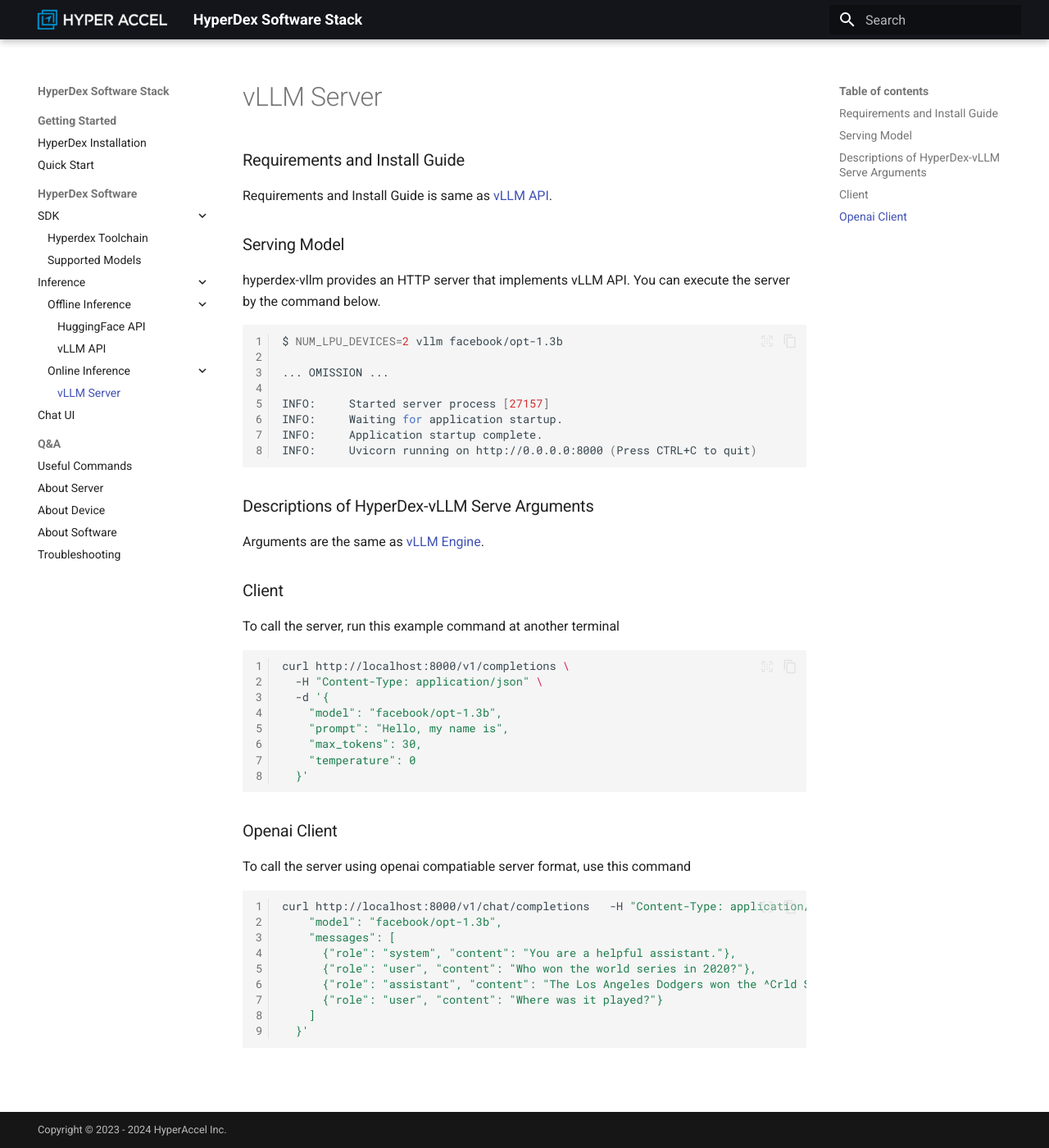
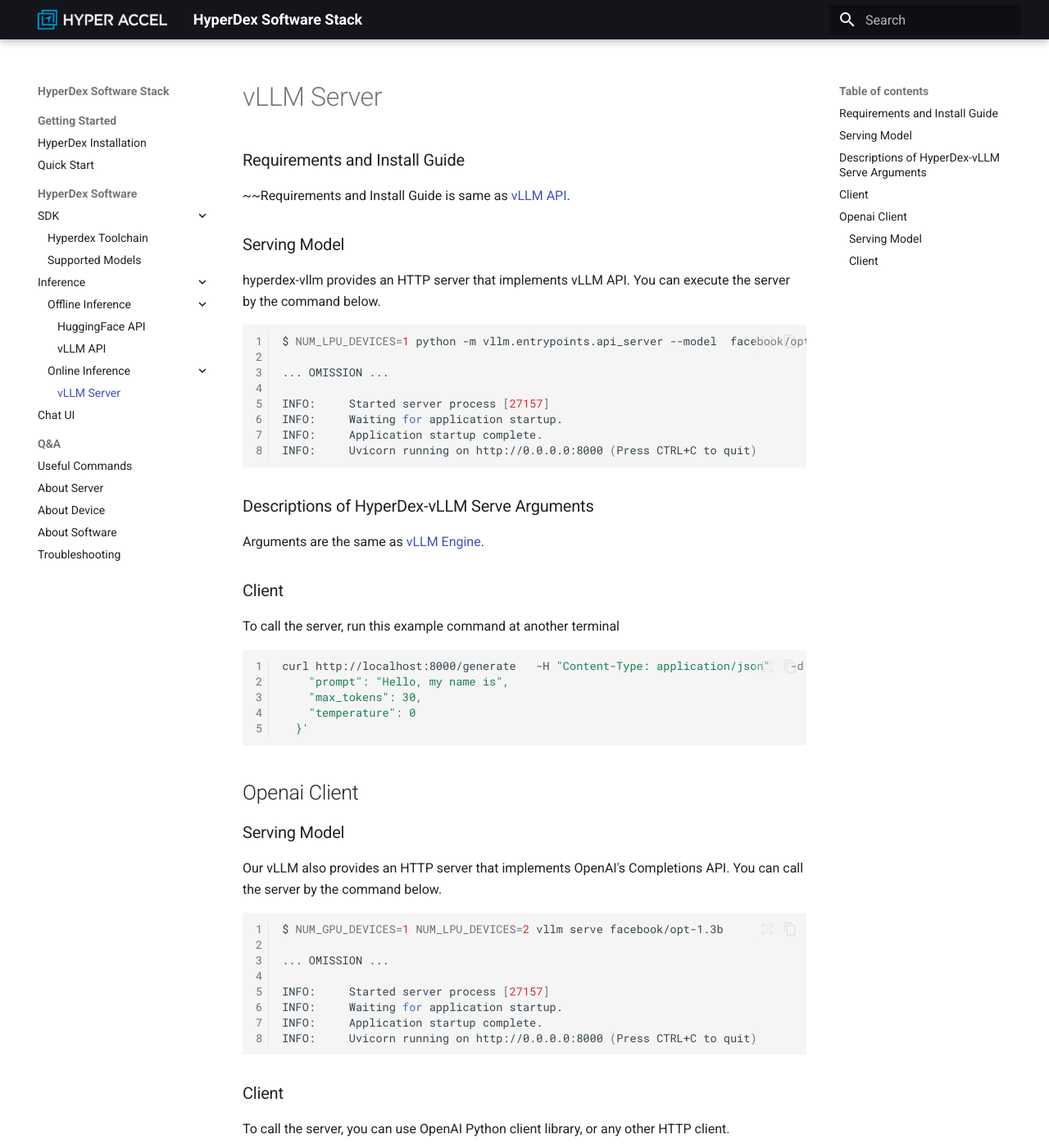
Before and after one commit to Hyper-Accel/docs, an MkDocs documentation site: the page built from docs/online_inference.md, in a window 1280 px wide and 1400 px high. Shown: the whole window at 82% size. Built offline with MkDocs 1.6.1 and Material for MkDocs 9.7.7, drawn with Linux system fonts in a browser that asks for light colours.

Commit message:
"[PROD-7] fix hyperlink and server command at offline_inference and huggingface_api and online_inference"

````diff
--- a/docs/online_inference.md
+++ b/docs/online_inference.md
@@ -3,7 +3,7 @@
 -->
 
 ### Requirements and Install Guide
-Requirements and Install Guide is same as[ vLLM API](./Offline_Inference.md).
+~~Requirements and Install Guide is same as[ vLLM API](./offline_inference.md).
 
 
 ### Serving Model
@@ -12,7 +12,7 @@
 You can execute the server by the command below.
 
 ```shell linenums="1"
-$ NUM_LPU_DEVICES=2 vllm facebook/opt-1.3b
+$ NUM_LPU_DEVICES=1 python -m vllm.entrypoints.api_server --model  facebook/opt-1.3b
 
 ... OMISSION ...
 
@@ -31,23 +31,35 @@
 To call the server, run this example command at another terminal
 
 ```shell linenums="1"
-curl http://localhost:8000/v1/completions \
-  -H "Content-Type: application/json" \
-  -d '{
-    "model": "facebook/opt-1.3b",
+curl http://localhost:8000/generate   -H "Content-Type: application/json"   -d '{
     "prompt": "Hello, my name is",
     "max_tokens": 30,
     "temperature": 0
   }'
 ```
 
-### Openai Client
+## Openai Client
 
-To call the server using openai compatiable server format, use this command
+### Serving Model
+
+Our vLLM also provides an HTTP server that implements OpenAI's Completions API. You can call the server by the command below.
+
+```shell linenums="1"
+$ NUM_GPU_DEVICES=1 NUM_LPU_DEVICES=2 vllm serve facebook/opt-1.3b
+
+... OMISSION ...
+
+INFO:     Started server process [27157]
+INFO:     Waiting for application startup.
+INFO:     Application startup complete.
+INFO:     Uvicorn running on http://0.0.0.0:8000 (Press CTRL+C to quit)
+```
+
+### Client
+To call the server, you can use OpenAI Python client library, or any other HTTP client.
 
 ```shell linenums="1"
 curl http://localhost:8000/v1/chat/completions   -H "Content-Type: application/json"   -H "Authorization: Bearer EMPTY"   -d '{
-    "model": "facebook/opt-1.3b",
     "messages": [
       {"role": "system", "content": "You are a helpful assistant."},
       {"role": "user", "content": "Who won the world series in 2020?"},
````
Also changed, not shown: docs/huggingface_api.md (+3 -3 lines), docs/offline_inference.md (+12 -11 lines).
